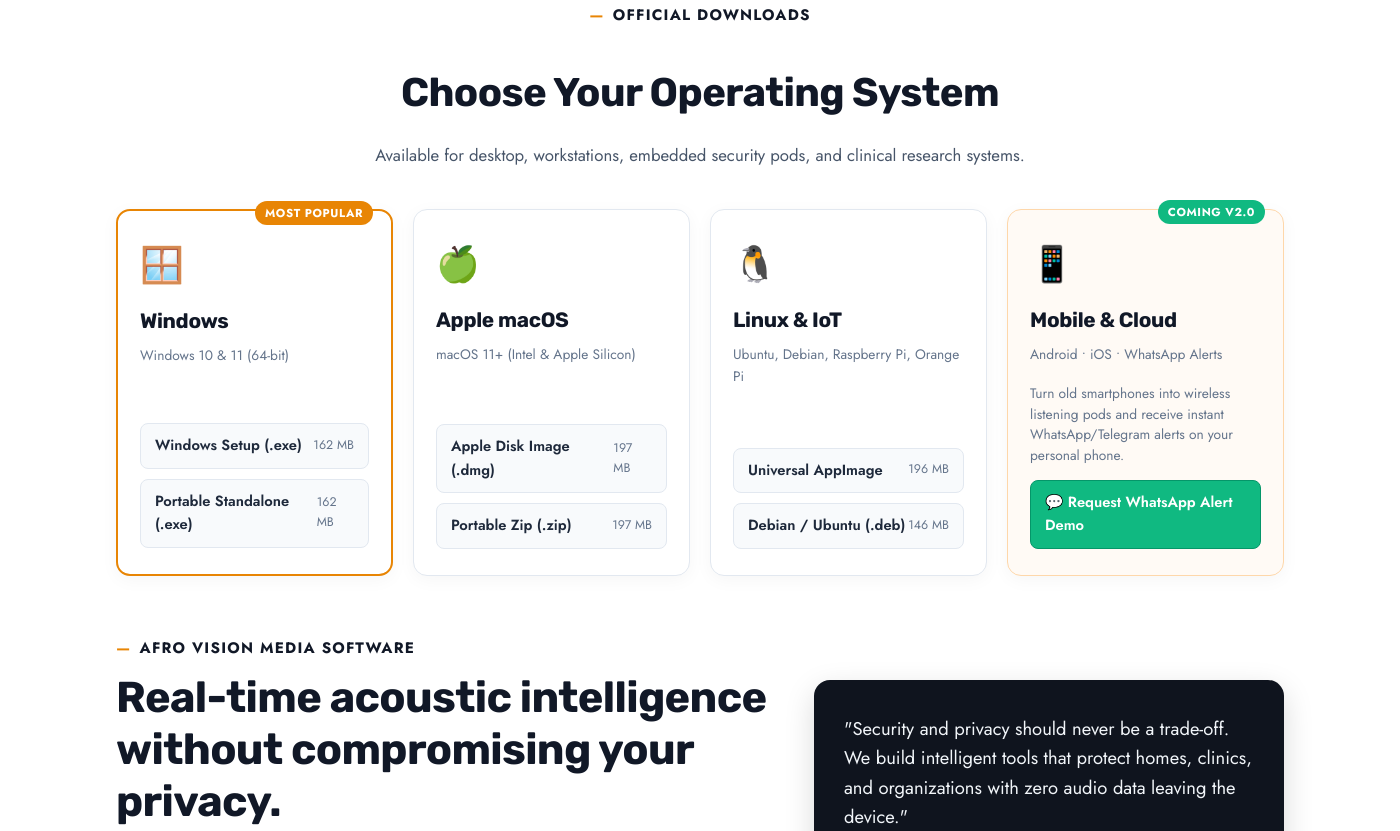
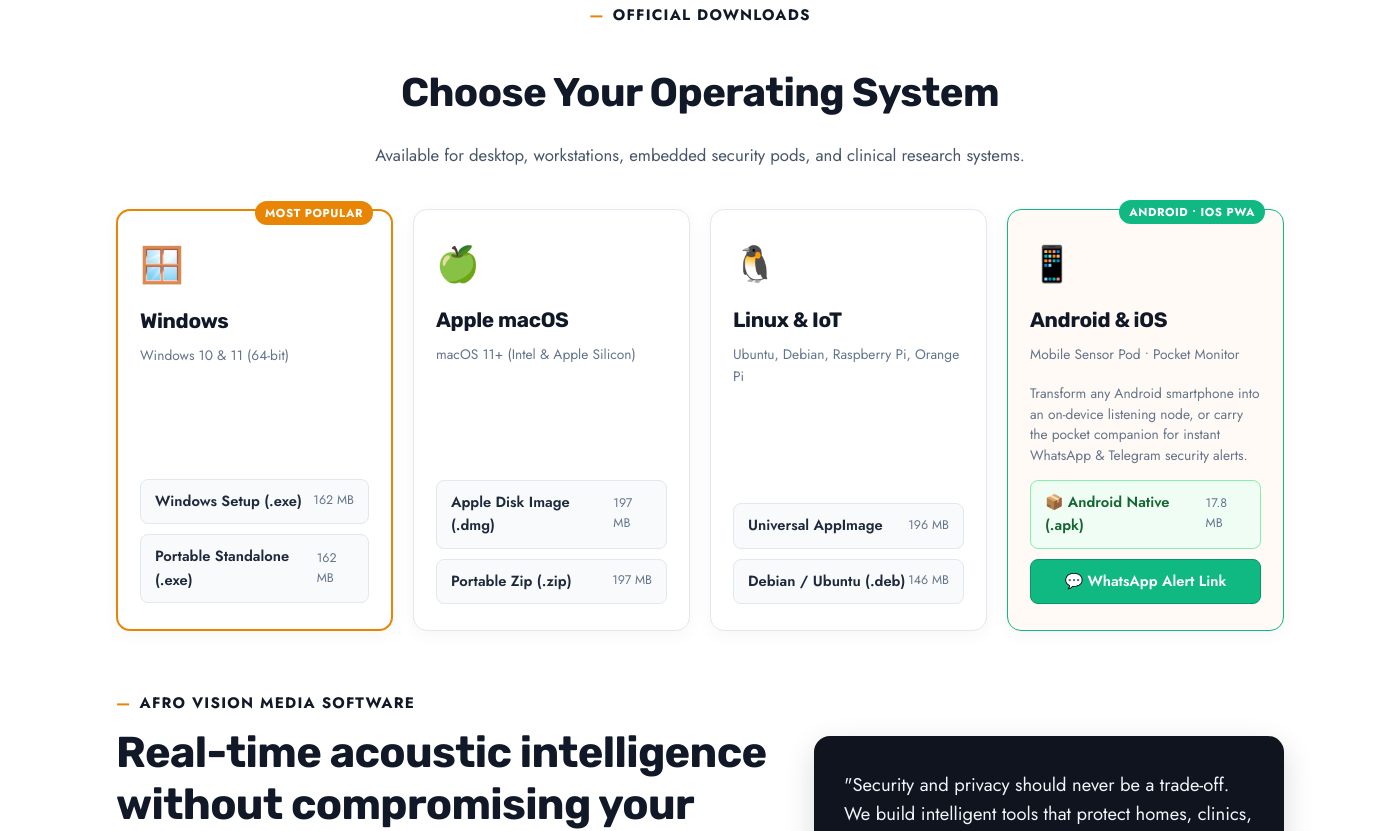
Before and after one commit to ademlitrik/sound-sentinel-pro, an Electron app: page afrovisionmedia-sound-sentinel-page.html in a window 1400 px wide. Shown: the part 699-1530 px from the top of the page. Drawn offline with Linux system fonts and the light colour scheme.

Commit message:
feat(website): update mobile download card with Android APK and WhatsApp integration

```diff
--- a/afrovisionmedia-sound-sentinel-page.html
+++ b/afrovisionmedia-sound-sentinel-page.html
@@ -736,19 +736,23 @@
       </div>
 
       <!-- Mobile Companion Card -->
-      <div class="av-platform-card" style="background: #fffaf5; border-color: #fed7aa;">
-        <span class="av-platform-badge" style="background:#10b981;">Coming v2.0</span>
+      <div class="av-platform-card" style="background: #fffaf5; border-color: #10b981;">
+        <span class="av-platform-badge" style="background:#10b981;">Android &bull; iOS PWA</span>
         <div>
           <div class="av-platform-icon">📱</div>
-          <h3>Mobile &amp; Cloud</h3>
-          <div class="av-platform-meta">Android &bull; iOS &bull; WhatsApp Alerts</div>
+          <h3>Android &amp; iOS</h3>
+          <div class="av-platform-meta">Mobile Sensor Pod &bull; Pocket Monitor</div>
           <p style="font-size:0.86rem; color:var(--av-muted); line-height:1.5;">
-            Turn old smartphones into wireless listening pods and receive instant WhatsApp/Telegram alerts on your personal phone.
+            Transform any Android smartphone into an on-device listening node, or carry the pocket companion for instant WhatsApp &amp; Telegram security alerts.
           </p>
         </div>
         <div class="av-download-links-list">
-          <a href="https://wa.me/2782516591?text=Hello%20Afro%20Vision%20Media,%20I%20want%20to%20join%20the%20Sound%20Sentinel%20Mobile%20Waitlist" class="av-dl-btn" target="_blank" style="background: #10b981; color:#fff; border-color: #059669; justify-content:center;">
-            <span>💬 Request WhatsApp Alert Demo</span>
+          <a href="https://github.com/ademlitrik/sound-sentinel-pro/actions" class="av-dl-btn" target="_blank" style="background:#f0fdf4; border-color:#86efac; color:#166534;">
+            <span>📦 Android Native (.apk)</span>
+            <span class="av-dl-size">17.8 MB</span>
+          </a>
+          <a href="https://wa.me/2782516591?text=Hello%20Afro%20Vision%20Media,%20I%20want%20to%20test%20the%20Sound%20Sentinel%20Mobile%20App" class="av-dl-btn" target="_blank" style="background: #10b981; color:#fff; border-color: #059669; justify-content:center;">
+            <span>💬 WhatsApp Alert Link</span>
           </a>
         </div>
       </div>
```
